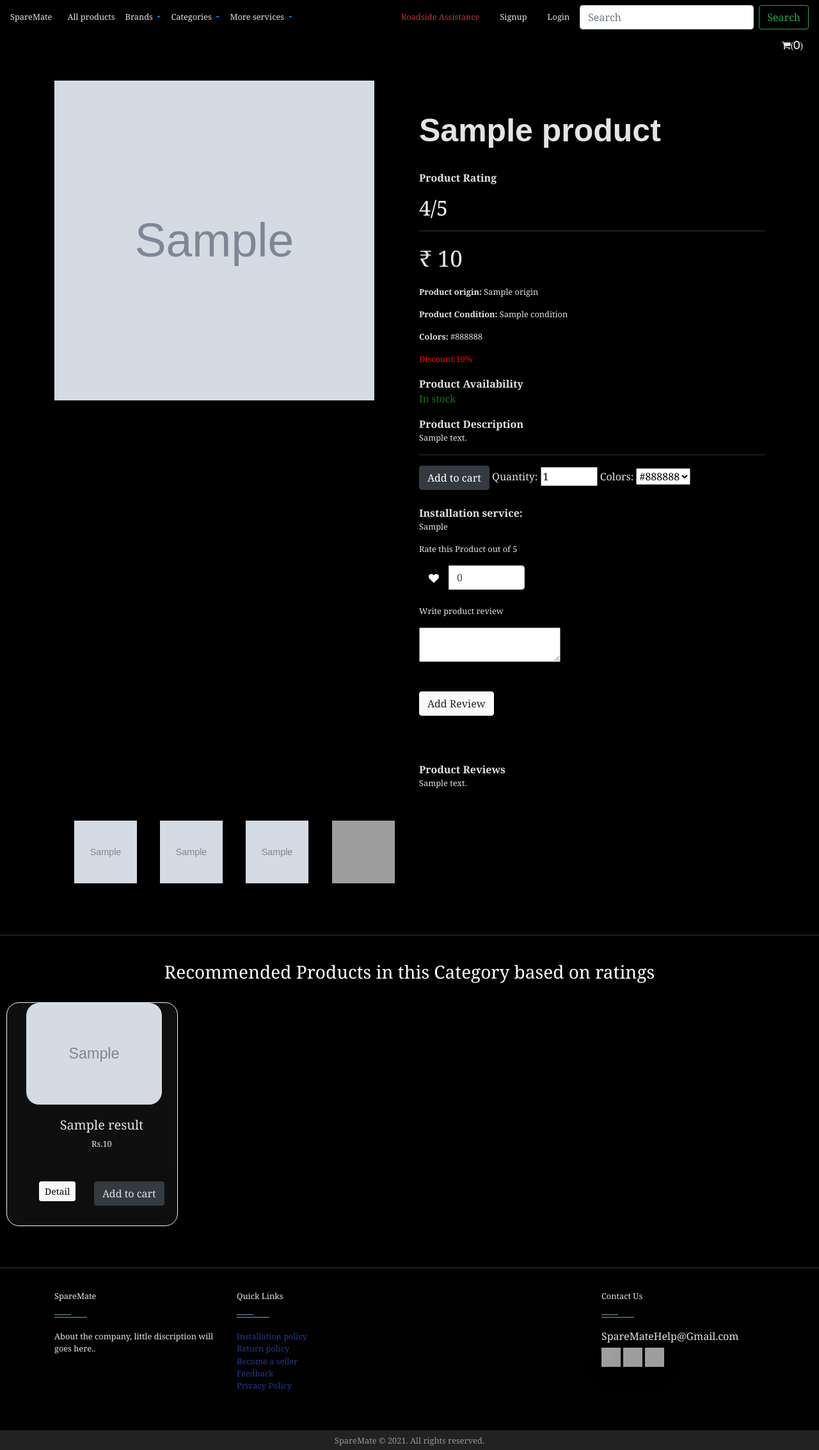
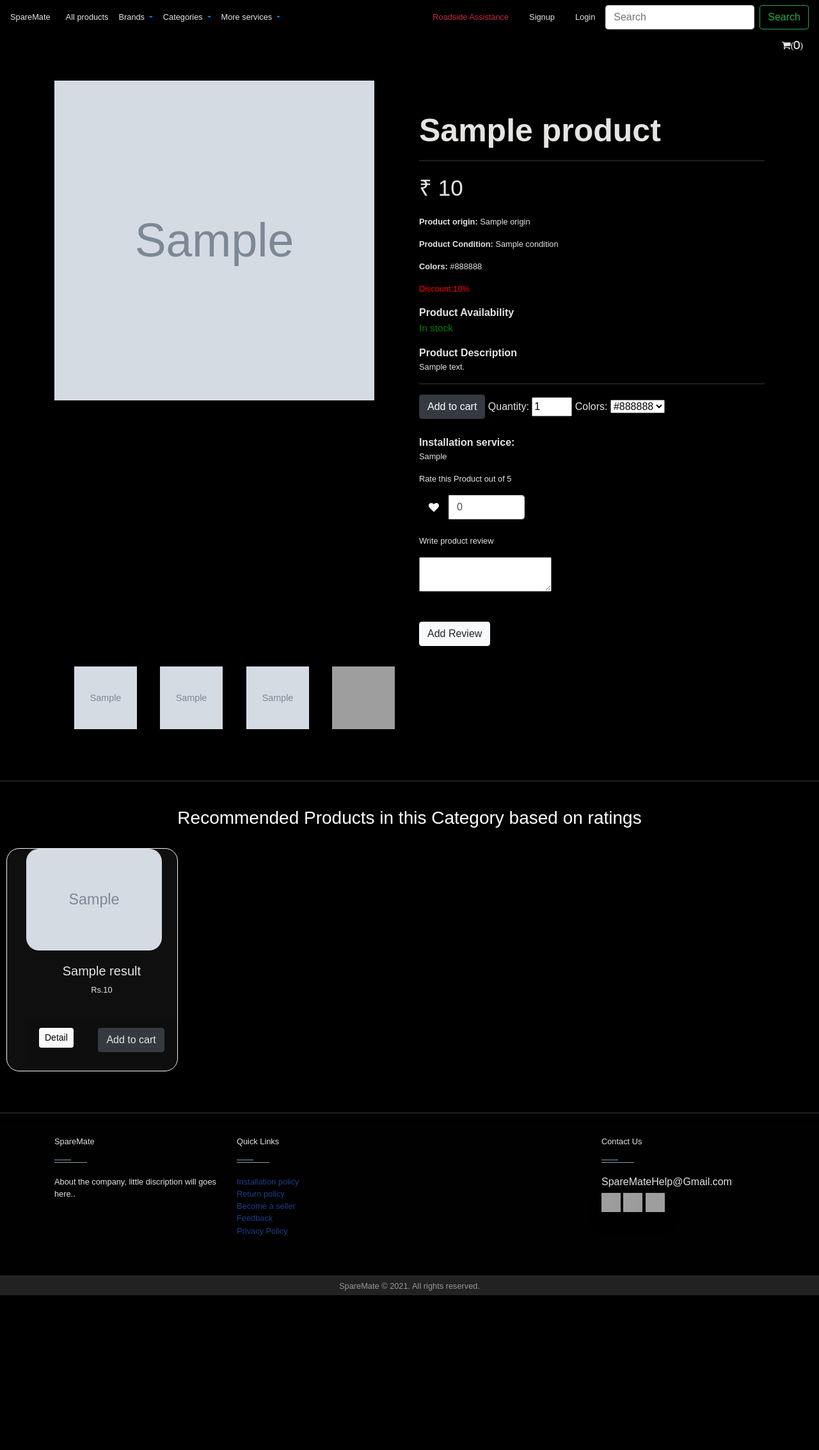
Before and after one commit to SHREYANKKK/SpareMate, a Flask app: template shop/templates/products/single_page.html in a window 1280 px wide. Shown: the whole page at 64% size. After the commit the page ends 2025 px from the top, so only its background shows below. Run offline with Flask 2, Linux system fonts and the light colour scheme; the template is opened without the code that fills it: most values are stand-ins (such as "Sample title", 1, 10 or a date in 2020); grey boxes marked "Sample" are stand-in pictures; some libraries are stand-ins or nearby versions; grey boxes are pictures that could not be loaded.

Commit message:
fixed crash on product detail page

```diff
--- a/shop/__init__.py
+++ b/shop/__init__.py
@@ -12,7 +12,7 @@ import os
 basedir=os.path.abspath(os.path.dirname(__file__))
 app = Flask(__name__)
 app.secret_key = 'eeeopopdopeppokakospkoapkaopap'
-app.config['SQLALCHEMY_DATABASE_URI'] = 'sqlite:///sparemate.db'
+app.config['SQLALCHEMY_DATABASE_URI'] = 'sqlite:///sparemate_scalingo.db'
 db = SQLAlchemy(app)
 app.config['UPLOADED_PHOTOS_DEST']=os.path.join(basedir,'static/images')
 photos = UploadSet('photos', IMAGES)
--- a/shop/templates/products/single_page.html
+++ b/shop/templates/products/single_page.html
@@ -4,26 +4,6 @@
 <br>
 <link rel="stylesheet" href="https://cdnjs.cloudflare.com/ajax/libs/font-awesome/4.7.0/css/font-awesome.min.css">
 <style>
-    body{
-        font-family:Georgia, 'Times New Roman', Times, serif;
-    }
-    div.scrollmenu {
-  background-color: black;
-  overflow: auto;
-  white-space: nowrap;
-}
-
-div.scrollmenu a {
-  display: inline-block;
-  color: white;
-  text-align: center;
-  padding: 14px;
-  text-decoration: none;
-}
-
-div.scrollmenu a:hover {
-  background-color: #777;
-}
     .card{
     border: 1px solid #F5F5F5;
     border-radius: 20px;
@@ -113,12 +93,8 @@ div.scrollmenu a:hover {
     }
 
     @media only screen and (max-width: 600px) {
-
-        body{
-            font-family:Georgia, 'Times New Roman', Times, serif;
-        }
         .product_name {
-            font-family:Georgia, 'Times New Roman', Times, serif;
+            font-family: Arial, Helvetica, sans-serif;
             font-size: 30px;
             color: #e8e8e8;
 
@@ -174,12 +150,10 @@ div.scrollmenu a:hover {
             </div>
         </div>
         <div class="col-md-6">
+            {% include '_messages.html'%}
             <br>
             <br>
-            {% include '_messages.html'%}
-            <h1 class="product_name"><b>{{product.name}}</h1></b><br>
-            <b>Product Rating</b><p><h2><font color="white">{{product_revi.rating}}/5</p></h2></font>
-
+            <h1 class="product_name"><b>{{product.name}}</h1></b>
             <hr>
             <p class="pr">&#8377; {{product.price}}</p>
             <p><b>Product origin:</b> {{product.origin}}</p>
@@ -268,27 +242,6 @@ div.scrollmenu a:hover {
             <br>
             <button type="submit" class="btn btn-light">Add Review</button>
         </form>
-     <br>
-     <br>
-     <br>
-
-
-
-     <div class="scrollmenu">
-
-
-        <b>Product Reviews </b>
-
-
-
-
-        <p>{{product_revi.review}}</p>
-
-      </div>
-
-
-
-
         </div>
     </div>
     <div class="row_image">
```
Also changed, not shown: shop/products/routes.py (+5 -3 lines), shop/sparemate.db, shop/sparemate_scalingo.db (added), shop/static/images/02da758f0e2a93aba9e3.png (added), shop/static/images/20721992fee470c08f0e.png (added), shop/static/images/8051ff1c1bc83edcfdc9.png (added), shop/static/images/ac2e43bd083c4b197045.png (added).
